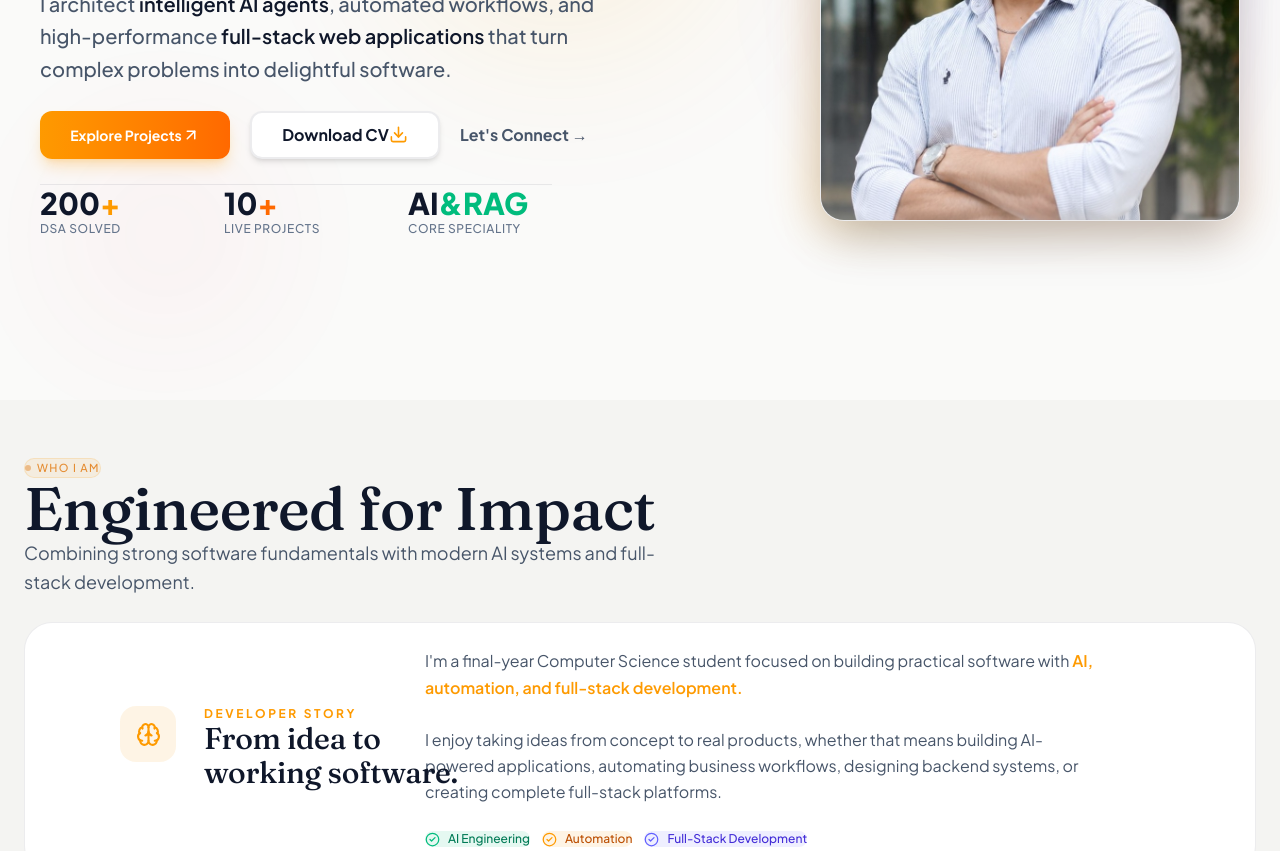
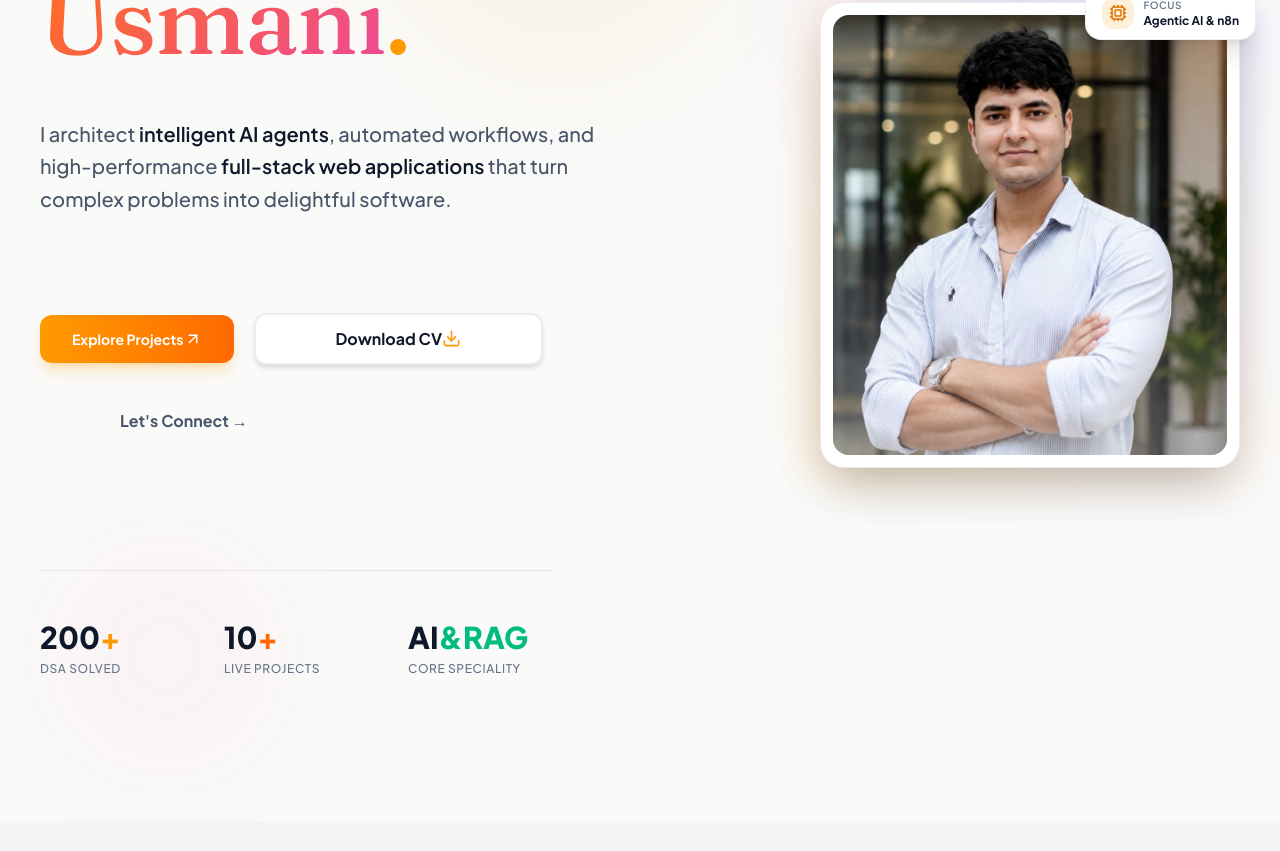
Before and after one commit to owais-usmani-017/Port-Folio, a Next.js app: page / in a window 1280 px wide. Shown: the part 400-1251 px from the top of the page. Built offline with nearby package versions, Linux system fonts and the light colour scheme.

Commit message:
feat: update box-sizing and card height for better layout consistency
all done for mobile

```diff
--- a/src/app/globals.css
+++ b/src/app/globals.css
@@ -62,10 +62,12 @@
   }
 }
 
-* {
-  box-sizing: border-box;
-  margin: 0;
-  padding: 0;
+@layer base {
+  *,
+  ::before,
+  ::after {
+    box-sizing: border-box;
+  }
 }
 
 html {
@@ -236,6 +238,11 @@ h1, h2, .font-display {
     height: auto;
   }
 
+  /* Five workflow cards need to expand when they wrap below the desktop grid. */
+  #philosophy .grid {
+    height: auto;
+  }
+
   /* The cards already have padding; remove only their desktop visual offsets. */
   #experience .relative {
     top: auto;
```
